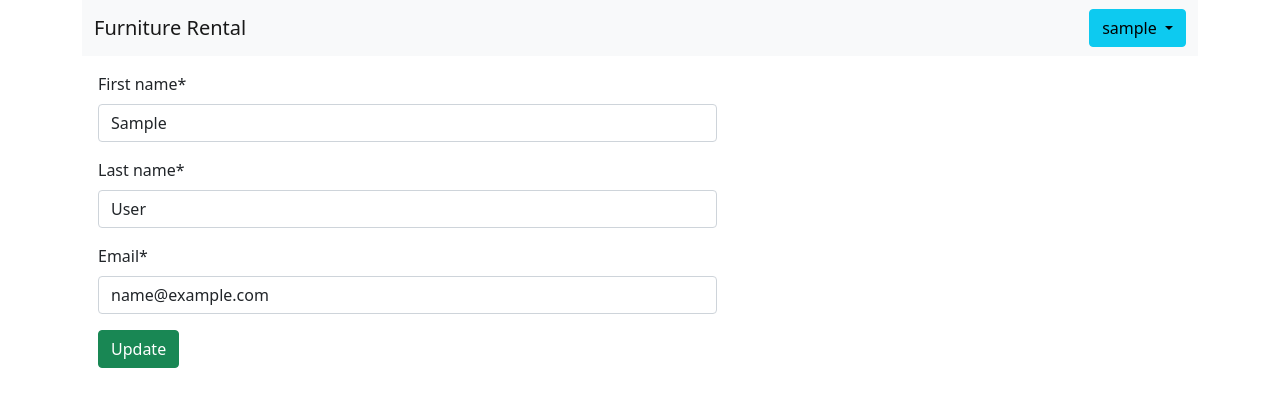
After one commit to gauravpandey068/furnitureRental, a Django app: page /users/edit-profile in a window 1280 px wide. The commit adds this page. Shown: the top 407 px of the page. Run offline with Django 4.2, Linux system fonts and the light colour scheme; the visitor is signed in with stand-in values (Sample User, id 1); some libraries are stand-ins or nearby versions.

Commit message:
Edit User Profile

```diff
--- a/users/forms.py
+++ b/users/forms.py
@@ -25,3 +25,13 @@ class UserInformationForm(forms.Form):
     class Meta:
         model = UserInformation
         fields = ('phone', 'delivery_address')
+
+
+class EditProfileForm(forms.ModelForm):
+    first_name = forms.CharField()
+    last_name = forms.CharField()
+    email = forms.EmailField()
+
+    class Meta:
+        model = User
+        fields = ('first_name', 'last_name', 'email')
--- /dev/null
+++ b/users/templates/edit_profile.html
@@ -0,0 +1,13 @@
+{% extends 'base.html' %}
+{% load crispy_forms_filters %}
+{% block title %}Edit Profile {% endblock %}
+{%block content %}
+<div class="col-sm-7 p-3">
+    <form method="post" class="form-group">
+        {% csrf_token %} {{form | crispy}}
+
+        <input type="submit" class="btn btn-success" value="Update" />
+    </form>
+</div>
+
+{% endblock %}
--- a/users/templates/profile.html
+++ b/users/templates/profile.html
@@ -8,7 +8,7 @@
             Profile
         </div>
 
-        <a href="#" class="btn btn-danger">Edit Profile</a>
+        <a href=" {%  url 'edit-profile' %} " class="btn btn-danger">Edit Profile</a>
 
     </div>
     <ul class="list-group list-group-flush">
--- a/users/urls.py
+++ b/users/urls.py
@@ -8,4 +8,5 @@ urlpatterns = [
     path('profile/', views.profile, name='profile'),
     path('billing-address', views.billingAddress, name='billing-address'),
     path('edit-billing-address', views.edit_billing_address, name='edit-billing-address'),
+    path('edit-profile', views.edit_profile, name='edit-profile'),
 ]
--- a/users/views.py
+++ b/users/views.py
@@ -1,8 +1,6 @@
 from django.shortcuts import render, redirect, get_object_or_404
 from django.contrib.auth.decorators import login_required
-from django.views.generic import UpdateView
-
-from users.forms import UserForm, UserInformationForm
+from users.forms import UserForm, UserInformationForm, EditProfileForm
 from users.models import UserInformation
 
 
@@ -67,3 +65,15 @@ def edit_billing_address(request):
         form = UserInformationForm(initial={'phone': phone, 'delivery_address': address})
 
     return render(request, 'billing_address.html', {"form": form})
+
+
+@login_required(login_url='login')
+def edit_profile(request):
+    if request.method == "POST":
+        form = EditProfileForm(request.POST, instance=request.user)
+        if form.is_valid():
+            form.save()
+            return redirect('profile')
+    else:
+        form = EditProfileForm(instance=request.user)
+    return render(request, 'edit_profile.html', {"form": form})
```
